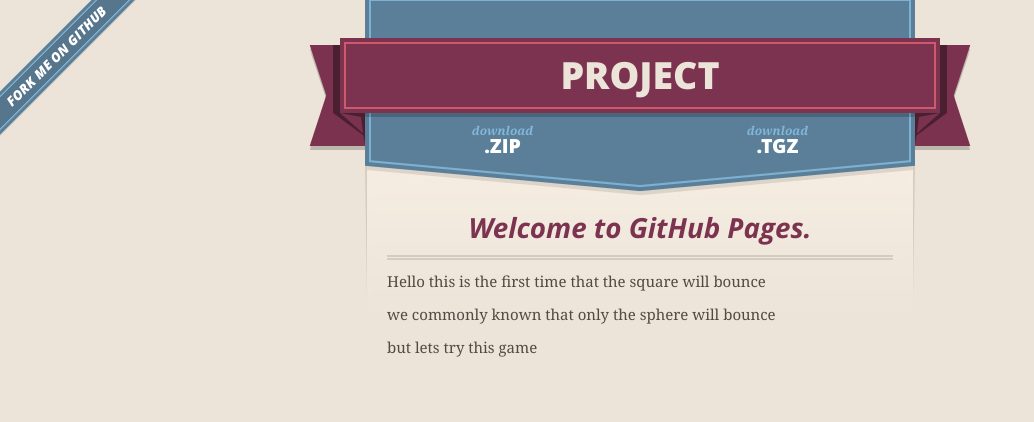
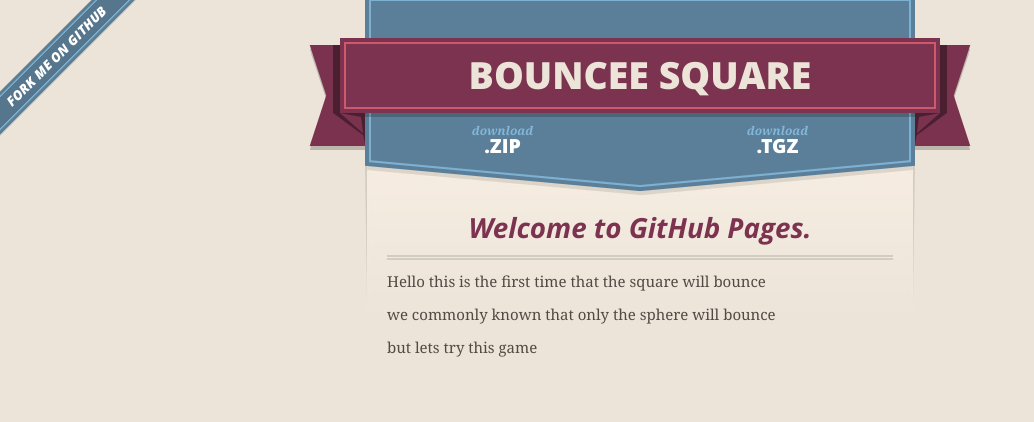
Before and after one commit to bryancapili/bouncee-Square, a plain HTML site: page index.html in a window 1280 px wide. Shown: the top 422 px of the page, without its empty margins (0-1034 px from the left). Drawn offline with nearby package versions, Linux system fonts and the light colour scheme.

Commit message:
Update index.html

```diff
--- a/index.html
+++ b/index.html
@@ -27,7 +27,7 @@
       <header>
         <span class="ribbon-outer">
           <span class="ribbon-inner">
-            <h1>Project</h1>
+            <h1>Bouncee Square</h1>
             <h2></h2>
           </span>
           <span class="left-tail"></span>
```
